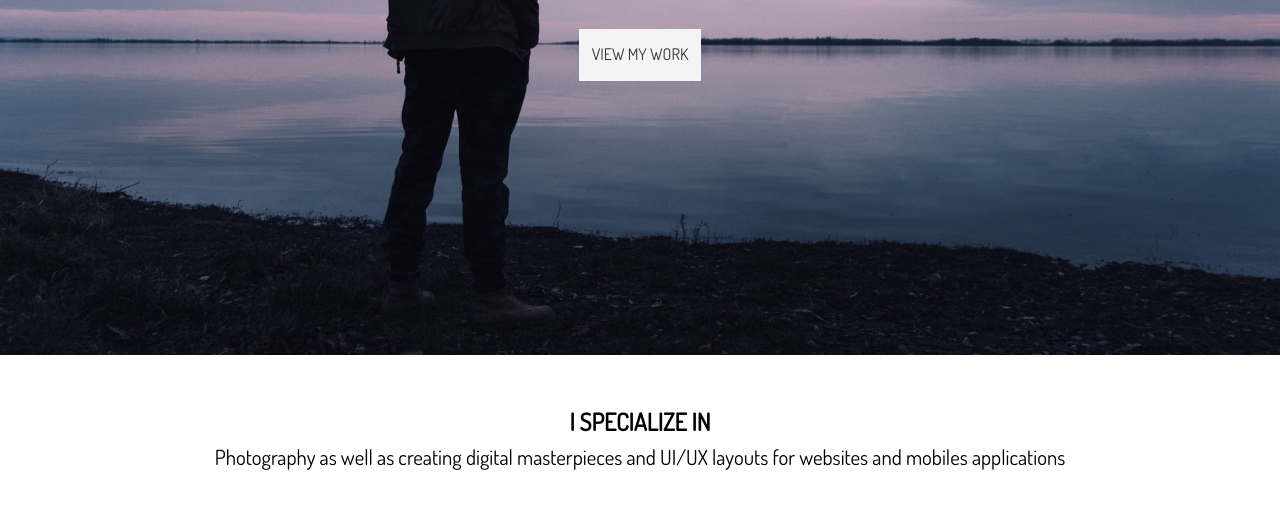
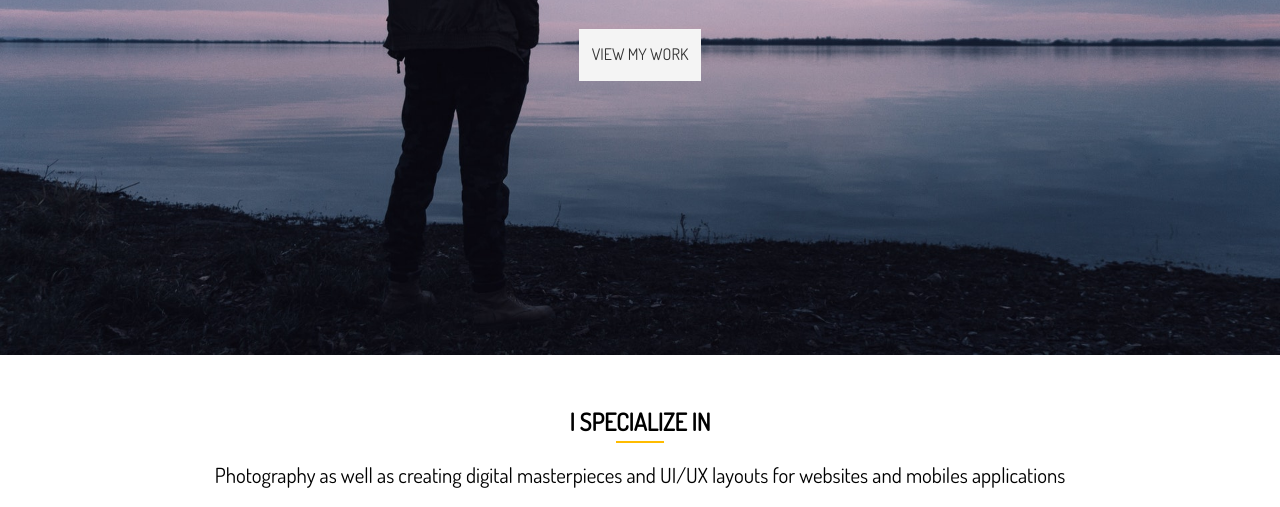
Before and after one commit to Grodriggues/personal-blog-example, a website: page dist/index.html in a window 1280 px wide. Shown: the part 445-952 px from the top of the page. Drawn offline with Linux system fonts and the light colour scheme.

Commit message:
adding bottom-line class style

```diff
--- a/scss/_utilities.scss
+++ b/scss/_utilities.scss
@@ -85,3 +85,11 @@ input[class^="btn-"]:hover {
     padding: 4rem 0;
   }
 }
+
+.bottom-line {
+  height: 2px;
+  width: 3rem;
+  background: $main-color;
+  display: block;
+  margin: 0 auto 1rem auto;
+}
```
Also changed, not shown: dist/css/main.css.
